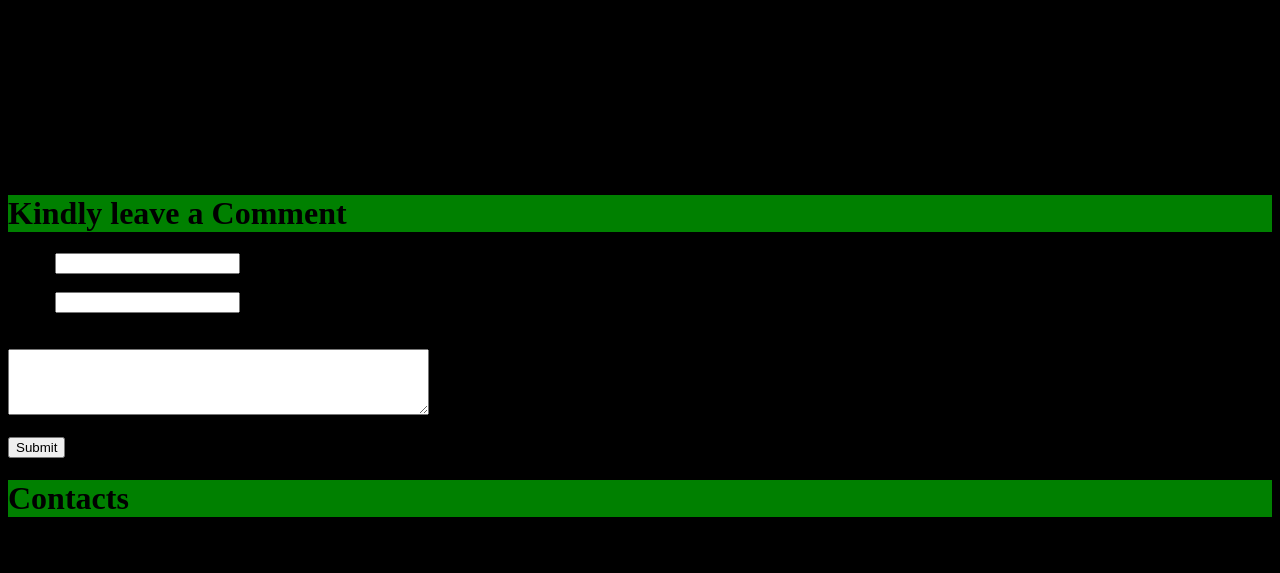
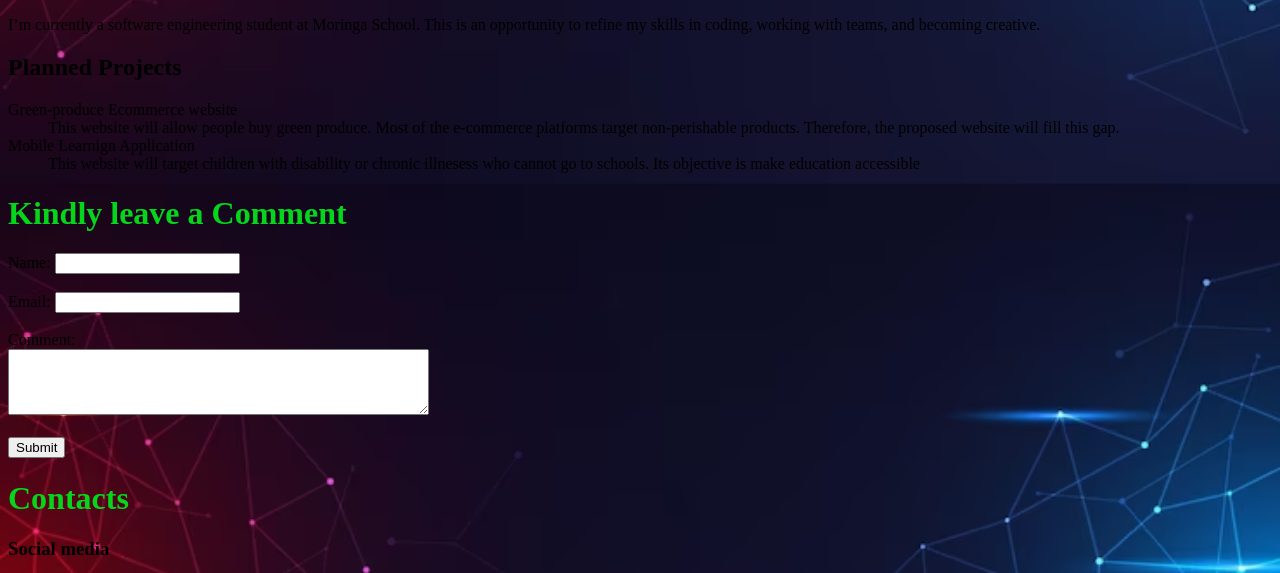
Before and after one commit to OtienoBrianOchieng/BrianOtienoPortfolio, a plain HTML site: page index.html in a window 1280 px wide. Shown: the part 669-1242 px from the top of the page. Drawn offline with nearby package versions, Linux system fonts and the light colour scheme; a script that the page names is missing.

Commit message:
added background in css

```diff
--- a/script.js
+++ /dev/null
@@ -1,2 +0,0 @@
-const h1 = document.createElement("h1");
-h1.textContent = "About Brian Ochieng Otieno";
--- a/style.css
+++ b/style.css
@@ -1,6 +1,10 @@
-body {background: black;
-
+body {background-image:url(images/Star.avif);
+    background-size: cover;
+    background-repeat: no-repeat;
+    background-attachment: fixed;
+    background-position: center center;
+    background-color: #f2f2f2;
 }
 h1 {
-    background: green;
+    color: #06D61B;
 }
```
Also changed, not shown: images/Star.avif (added).
